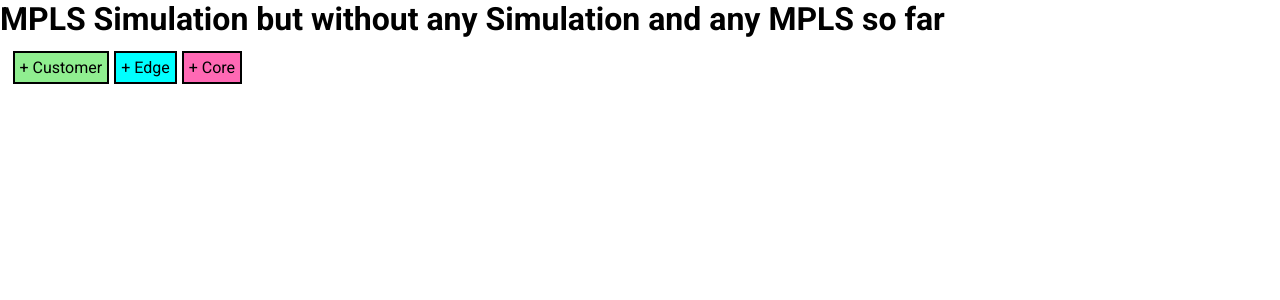
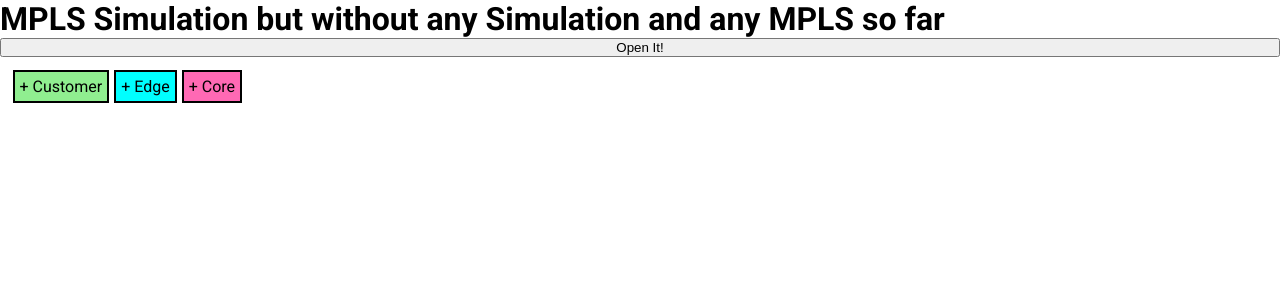
Before and after one commit to NybyDK/MPLS-Simulation, a SvelteKit app: page / in a window 1280 px wide. Shown: the top 300 px of the page. Built offline with nearby package versions, Linux system fonts and the light colour scheme.

Commit message:
Made button appear and the popup appear
Made button appear and the popup appear.

Need to make the button appear bottom left, preferably with a bit op margin like 1% from left and bottom.

I should add a stylesheet.

```diff
--- a/package.json
+++ b/package.json
@@ -1,7 +1,7 @@
 {
 	"name": "mpls-simulation",
 	"version": "0.0.1",
-	"private": true,
+	"license": "MIT",
 	"scripts": {
 		"dev": "vite dev",
 		"build": "vite build",
@@ -13,6 +13,7 @@
 		"format": "prettier --write .",
 		"test:integration": "playwright test",
 		"test:unit": "vitest"
+
 	},
 	"devDependencies": {
 		"@playwright/test": "^1.28.1",
--- a/src/lib/components/Dialog.Svelte
+++ b/src/lib/components/Dialog.Svelte
@@ -1,7 +1,13 @@
 <script lang="ts">
-	export let dialog;
+	export let dialog: HTMLDialogElement | null = null;
 </script>
 
 <dialog bind:this={dialog} on:close>
 	<slot />
 </dialog>
+
+<style>
+	dialog {
+		margin: auto;
+	}
+</style>
--- a/src/routes/+page.svelte
+++ b/src/routes/+page.svelte
@@ -1,7 +1,15 @@
 <script lang="ts">
 	import Network from "$lib/components/Network.svelte";
+	import Dialog from "$lib/components/Dialog.svelte";
+	let dialog: HTMLDialogElement;
 </script>
 
 <h1>MPLS Simulation but without any Simulation and any MPLS so far</h1>
 
+<button on:click={() => dialog.showModal()}>Open It!</button>
+
+<Dialog bind:dialog on:close={() => console.log("closed")}>
+	This is amazingly simple! (press esc to close)
+</Dialog>
+
 <Network />
```
